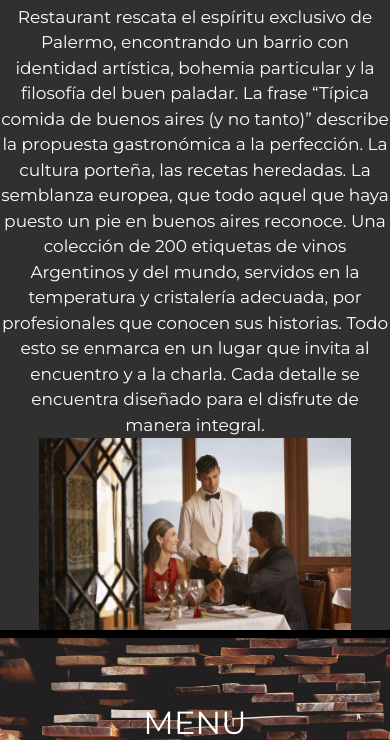
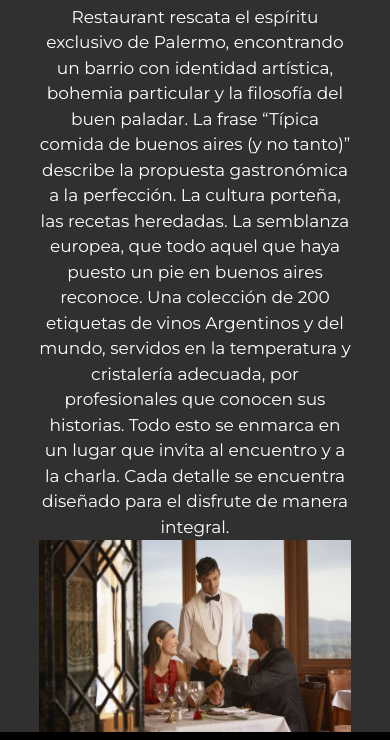
Before and after one commit to braianfloresvla/proyectocoder, a website: page index.html in a window 390 px wide. Shown: the part 885-1625 px from the top of the page. Drawn offline with nearby package versions, Linux system fonts and the light colour scheme.

Commit message:
responsive

```diff
--- a/scss/layout/_@Media.scss
+++ b/scss/layout/_@Media.scss
@@ -54,6 +54,10 @@
         background-image: url(../images/menu900.jpg);
         min-width: none;
     }
+    .containerParrafo{
+        width: 80%;
+        margin-left: 10%;
+    }
 }
 @media (max-width:768px){
     .containerGaleria{
```
Also changed, not shown: style/style.css.
